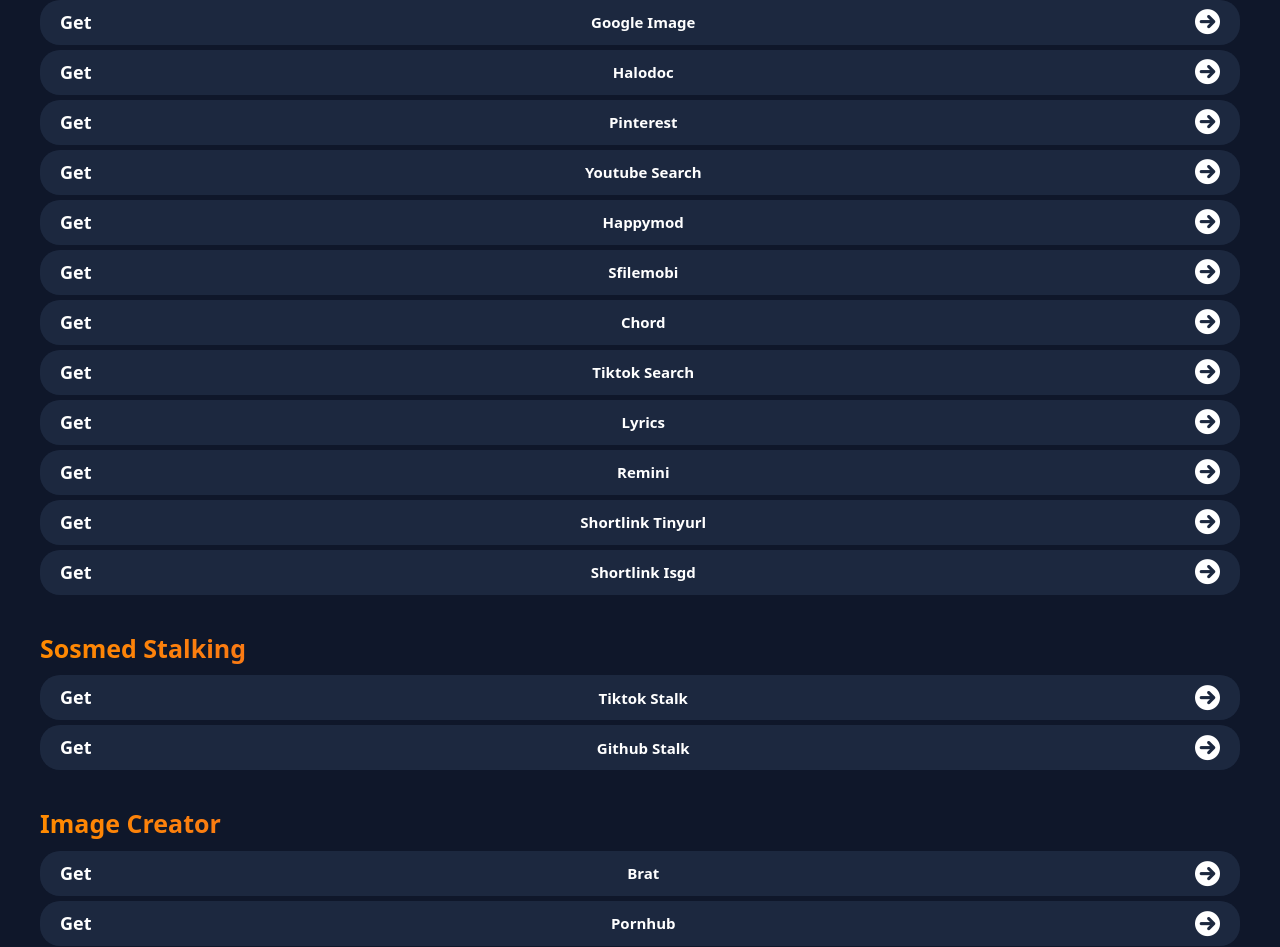
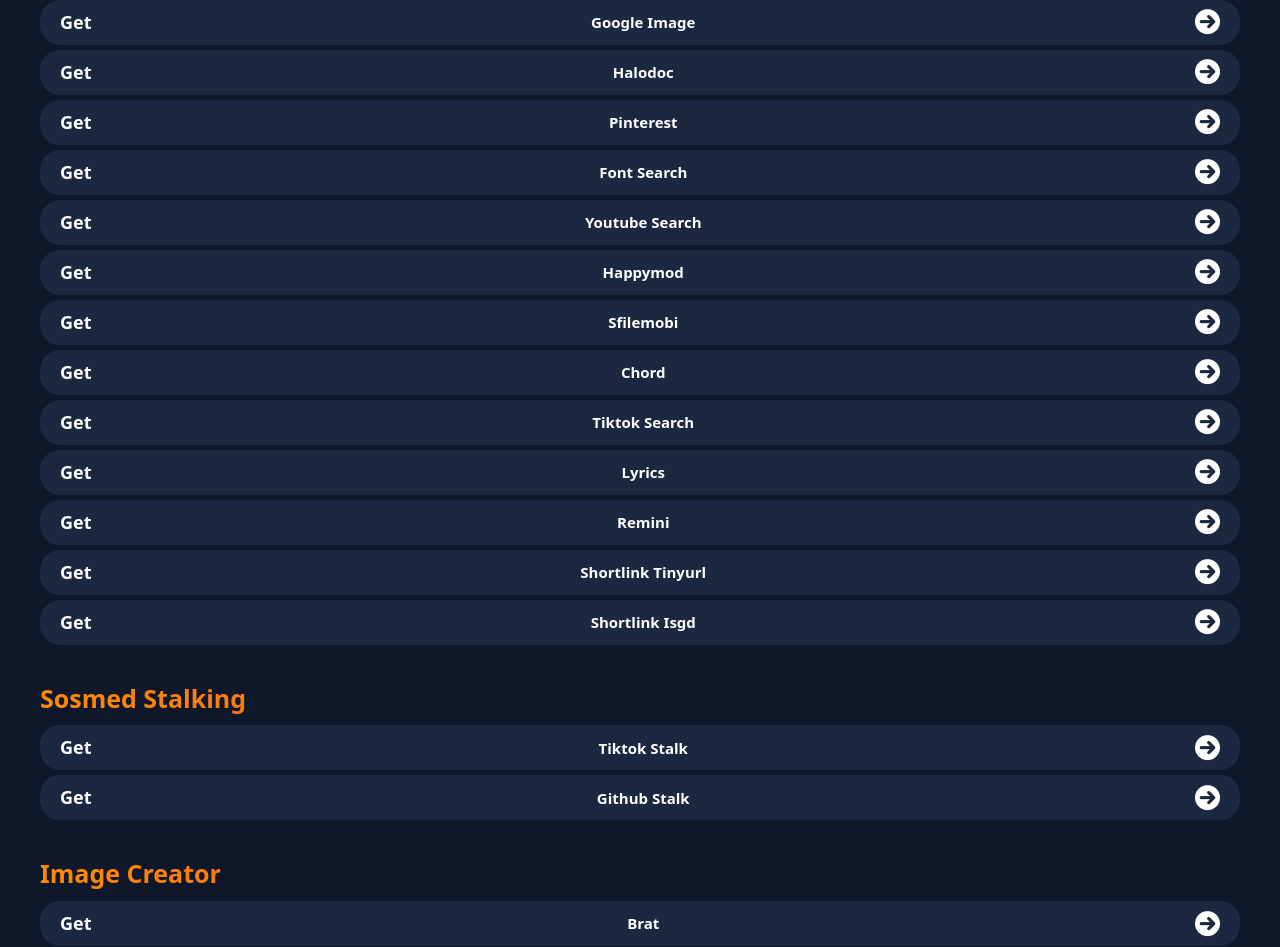
Before and after one commit to RizkiOfc/api-rest, a website: page index.html in a window 1280 px wide. Shown: the part 1483-2430 px from the top of the page. Drawn offline with nearby package versions, Linux system fonts and the light colour scheme.

Commit message:
Update index.html

```diff
--- a/index.html
+++ b/index.html
@@ -173,6 +173,12 @@
        <p class="title-api">Pinterest</p>
        <p class="endpoint"><a class="fas fa-arrow-circle-right" href="https://api-rest-phi.vercel.app/api/search/pinterest?q="></a></p>
      </div>
+   </div>
+       <div class="item">
+       <p class="method">Get</p>
+       <p class="title-api">Font Search</p>
+       <p class="endpoint"><a class="fas fa-arrow-circle-right" href="https://api-rest-rizzkyofc.vercel.app/api/search/fontsearch?url="></a></p>
+       </div>
        <div class="item">
        <p class="method">Get</p>
        <p class="title-api">Youtube Search</p>
```
